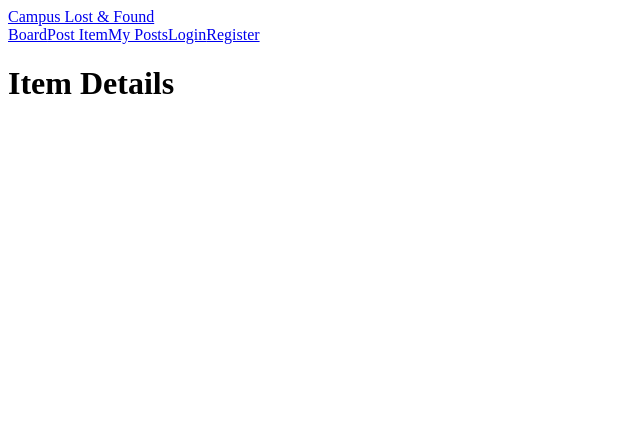
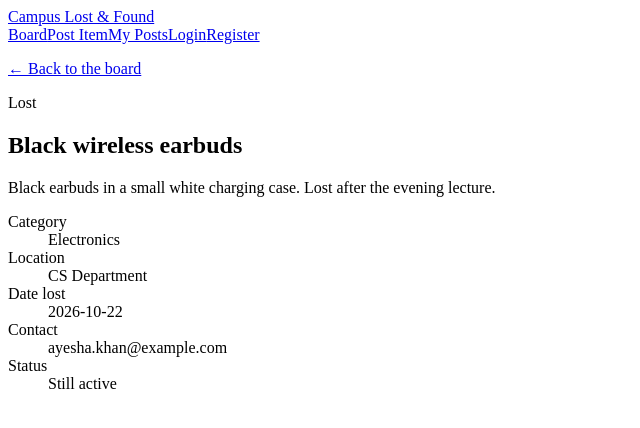
Before and after one commit to Sohaib-Haider/Campus-Lost-and-Found, a React (Vite) app in the folder frontend/: page /items/item-1 in a window 1280 px wide. Shown: the top 428 px of the page, without its empty margins (0-640 px from the left). Built offline with nearby package versions, Linux system fonts and the light colour scheme; the HTML template or start-up script is replaced by a standard one.

Commit message:
Make the item details page

```diff
--- a/frontend/src/App.jsx
+++ b/frontend/src/App.jsx
@@ -20,7 +20,7 @@ function App() {
       <PageLayout>
         <Routes>
           <Route path="/" element={<BoardPage items={items} />} />
-          <Route path="/items/:id" element={<ItemDetailsPage />} />
+          <Route path="/items/:id" element={<ItemDetailsPage items={items} />} />
           <Route path="/register" element={<RegisterPage />} />
           <Route path="/login" element={<LoginPage />} />
           <Route path="/post-item" element={<PostItemPage />} />
--- a/frontend/src/pages/ItemDetailsPage.jsx
+++ b/frontend/src/pages/ItemDetailsPage.jsx
@@ -1,5 +1,55 @@
-function ItemDetailsPage() {
-  return <h1>Item Details</h1>
+import { Link, useParams } from 'react-router-dom'
+
+
+function ItemDetailsPage({ items }) {
+  const { id } = useParams()
+  const item = items.find((currentItem) => currentItem.id === id)
+
+  if (!item) {
+    return (
+      <>
+        <h1>Item not found</h1>
+        <p>We could not find an item with that ID.</p>
+        <Link to="/">Back to the board</Link>
+      </>
+    )
+  }
+
+  const typeLabel = item.type === 'lost' ? 'Lost' : 'Found'
+
+  return (
+    <>
+      <p><Link to="/">&larr; Back to the board</Link></p>
+
+      <article className="item-details">
+        <div className="item-labels">
+          <span className={`status-label status-${item.type}`}>{typeLabel}</span>
+          {item.returned && <span className="status-label status-returned">Returned</span>}
+        </div>
+
+        <h1>{item.title}</h1>
+
+        <p>{item.description}</p>
+
+        <dl className="details-list">
+          <dt>Category</dt>
+          <dd>{item.category}</dd>
+
+          <dt>Location</dt>
+          <dd>{item.location}</dd>
+
+          <dt>Date {item.type === 'lost' ? 'lost' : 'found'}</dt>
+          <dd>{item.itemDate}</dd>
+
+          <dt>Contact</dt>
+          <dd>{item.contact}</dd>
+
+          <dt>Status</dt>
+          <dd>{item.returned ? 'Returned to owner' : 'Still active'}</dd>
+        </dl>
+      </article>
+    </>
+  )
 }
 
 export default ItemDetailsPage
--- a/frontend/src/styles.css
+++ b/frontend/src/styles.css
@@ -202,3 +202,38 @@ textarea {
   border-radius: 8px;
   background: white;
 }
+
+
+.item-details {
+  padding: 24px;
+  border: 1px solid #dce3de;
+  border-radius: 8px;
+  background: white;
+  overflow-wrap: anywhere;
+}
+
+.item-labels {
+  display: flex;
+  flex-wrap: wrap;
+  gap: 8px;
+  margin-bottom: 12px;
+}
+
+.item-details h1 {
+  margin-bottom: 12px;
+}
+
+.details-list {
+  display: grid;
+  grid-template-columns: max-content 1fr;
+  gap: 8px 24px;
+  margin: 20px 0 0;
+}
+
+.details-list dt {
+  font-weight: bold;
+}
+
+.details-list dd {
+  margin: 0;
+}
```
Also changed, not shown: 1 other file (tests, documents, lock files or other folders).
